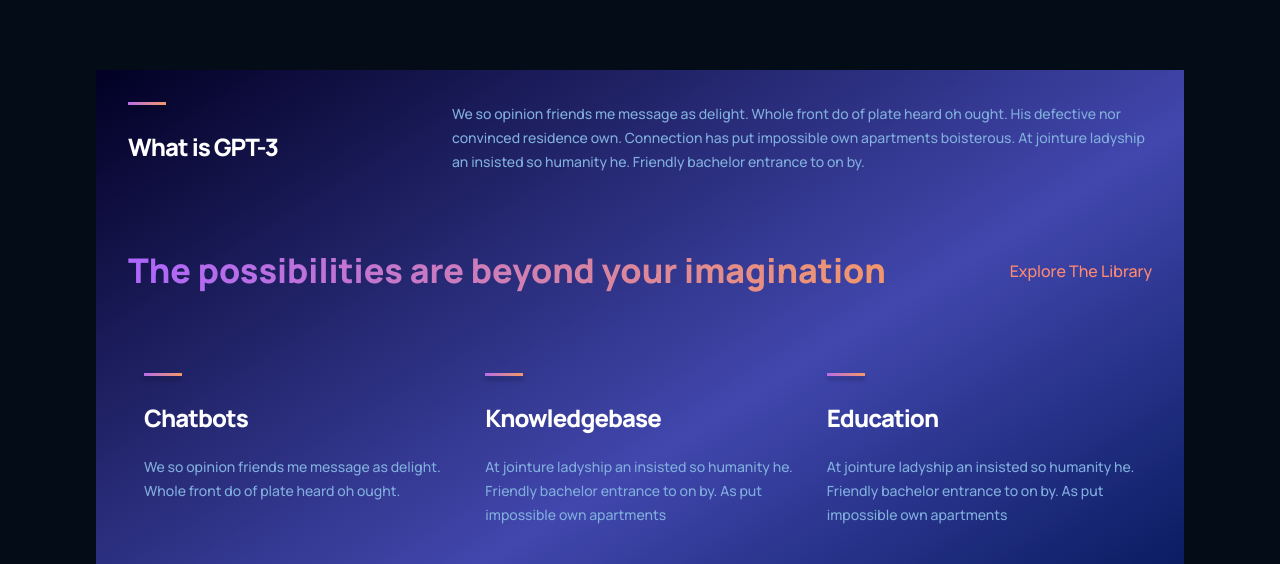
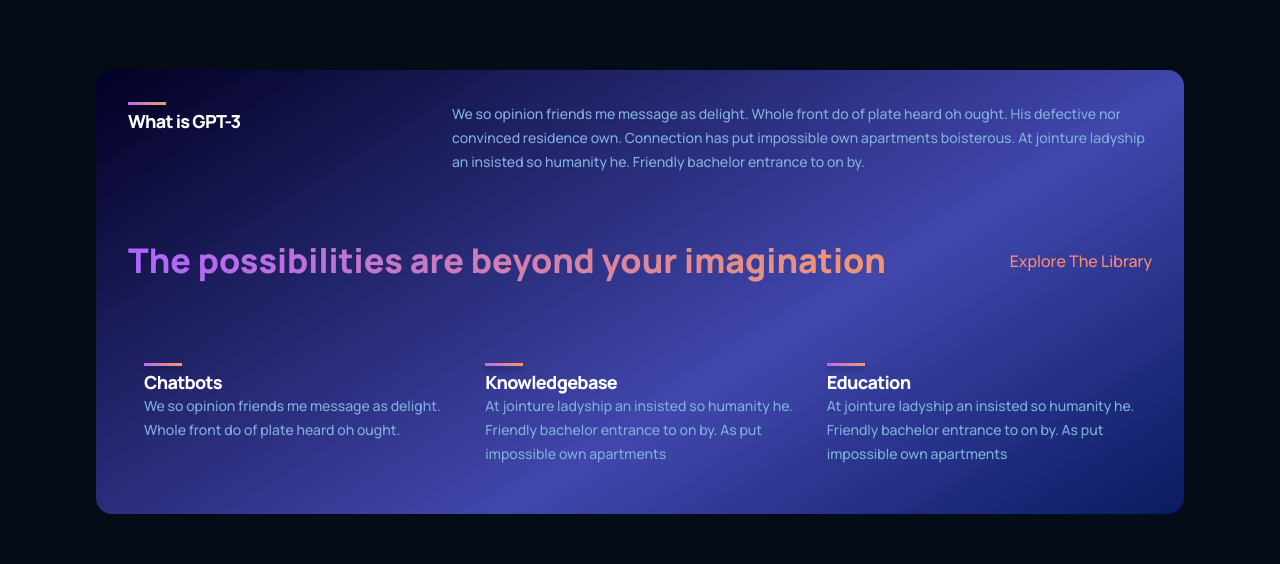
Before and after one commit to TheGlitchHam/modern-react-app, a React (Create React App) app: page / in a window 1280 px wide. Shown: the part 1016-1580 px from the top of the page. Built offline with nearby package versions, Linux system fonts and the light colour scheme.

Commit message:
implementing whatGPT3 component

```diff
--- a/src/components/feature/feature.css
+++ b/src/components/feature/feature.css
@@ -17,8 +17,8 @@
 .gpt3__features-container__feature-title h1{
    font-family: var(--font-family);
    font-weight: 800;
-   font-size: 24px;
-   line-height: 75px;
+   font-size: 18px;
+   line-height: 24px;
 
    letter-spacing: -0.04em;
    color: #FFFFFF;
--- a/src/containers/whatGPT3/WhatGPT3.jsx
+++ b/src/containers/whatGPT3/WhatGPT3.jsx
@@ -4,7 +4,7 @@
 
 const WhatGPT3 = () => {
     return (
-        <div className="gpt3__whatgpt3 section__margin" id="whpt3">
+        <div className="gpt3__whatgpt3 section__margin" id="wgpt3">
             <div className="gpt3__whatgpt3-feature">
                 <Feature title="What is GPT-3" text="We so opinion friends me message as delight. Whole front do of plate heard oh ought. His defective nor convinced residence own. Connection has put impossible own apartments boisterous. At jointure ladyship an insisted so humanity he. Friendly bachelor entrance to on by." />
             </div>
--- a/src/containers/whatGPT3/whatGPT3.css
+++ b/src/containers/whatGPT3/whatGPT3.css
@@ -2,6 +2,7 @@
     display: flex;
     flex-direction: column;
     padding: 2rem;
+    border-radius: 1rem;
 
     background: rgb(2,0,36);
     background: -moz-linear-gradient(148deg, rgba(2,0,36,1) 0%, rgba(65,71,173,1) 62%, rgba(9,27,96,1) 100%);
```
